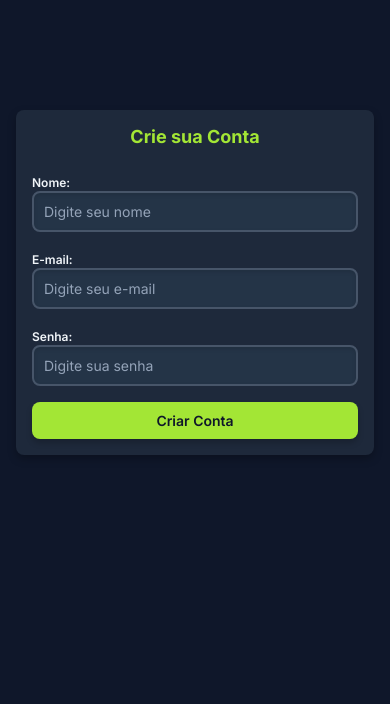
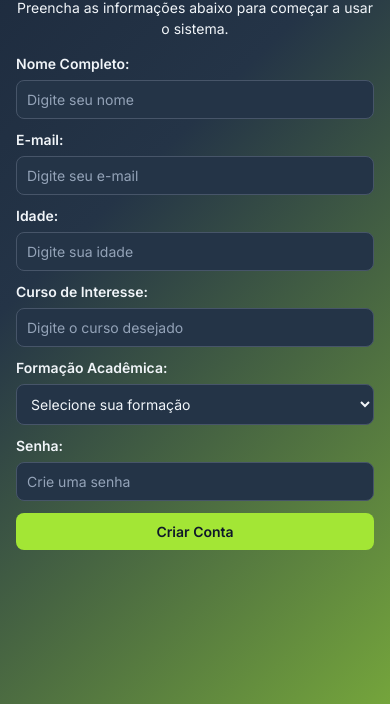
Before and after one commit to leonardomenezes7/aprendizagem, a plain HTML site: page usuario.html in a window 390 px wide. Shown: the part 140-844 px from the top of the page. Drawn offline with Linux system fonts and the light colour scheme.

Commit message:
first commiddddsst

```diff
--- a/usuario.css
+++ b/usuario.css
@@ -7,150 +7,189 @@
   box-sizing: border-box;
 
   font-family: 'Inter', sans-serif;
-  font-synthesis: none;
-  text-rendering: optimizeLegibility;
-  -webkit-font-smoothing: antialiased;
-  -moz-osx-font-smoothing: grayscale;
-  -webkit-text-size-adjust: 100%;
 }
 
+/* Fundo com Degradê Animado */
 body {
-  background-color: #0F172A; /* Fundo escuro */
+  background: linear-gradient(-45deg, #A3E635, #243447, #0F172A, #A3E635);
+  background-size: 200% 200%; /* Ajusta o tamanho do gradiente */
+  animation: gradient-animation 8s ease infinite; /* Ciclo mais curto para movimento mais rápido */
   color: #f1f5f9; /* Texto branco */
   display: flex;
-  align-items: center;
-  justify-content: center;
-  min-height: 100vh; /* Altura mínima para dispositivos menores */
-  padding: 16px; /* Espaçamento interno para evitar bordas coladas */
+  flex-direction: column;
+  min-height: 100vh;
+  padding-top: 80px; /* Espaço para o menu fixo */
 }
 
+/* Animação do Degradê */
+@keyframes gradient-animation {
+  0% {
+    background-position: 50% 0%; /* Foco no topo-central */
+  }
+  25% {
+    background-position: 50% 50%; /* Movimento para o centro */
+  }
+  50% {
+    background-position: 50% 100%; /* Foco no meio-inferior */
+  }
+  75% {
+    background-position: 50% 50%; /* Volta ao centro */
+  }
+  100% {
+    background-position: 50% 0%; /* Retorna ao topo-central */
+  }
+}
+
+/* Menu de Navegação */
+nav {
+  width: 100%;
+  background-color: #A3E635;
+  padding: 12px 16px;
+  position: fixed;
+  top: 0;
+  left: 0;
+  z-index: 1000;
+  box-shadow: 0 4px 6px rgba(0, 0, 0, 0.1);
+  display: flex;
+  justify-content: center;
+  gap: 32px;
+}
+
+nav a {
+  text-decoration: none;
+  font-size: 16px;
+  font-weight: 600;
+  color: #0F172A;
+  padding: 8px 16px;
+  border-radius: 6px;
+  transition: all 0.3s ease-in-out;
+}
+
+nav a:hover {
+  background-color: #0F172A;
+  color: #A3E635;
+}
+
+/* Conteúdo Principal */
 main {
-  width: 100%;
-  max-width: 400px;
-  background-color: #1e293b;
+  max-width: 600px;
+  margin: 0 auto;
   padding: 32px;
+  background-color: rgba(30, 41, 59, 0.95); /* Fundo semitransparente */
   border-radius: 12px;
   box-shadow: 0 4px 8px rgba(0, 0, 0, 0.25);
 }
 
-header {
-  margin-bottom: 24px;
+header h1 {
+  font-size: 28px;
+  font-weight: 700;
+  color: #A3E635;
   text-align: center;
+  margin-bottom: 12px;
 }
 
-header h1 {
-  font-size: 24px;
-  font-weight: 700;
-  color: #A3E635; /* Verde claro */
+header p {
+  text-align: center;
+  font-size: 16px;
+  margin-bottom: 24px;
+  line-height: 1.5;
 }
 
 /* Formulário */
 form {
   display: flex;
   flex-direction: column;
-  gap: 16px; /* Espaçamento entre inputs e botão */
+  gap: 16px;
+}
+
+.form-group {
+  display: flex;
+  flex-direction: column;
 }
 
 label {
   font-size: 14px;
   font-weight: 600;
-  color: #f1f5f9; /* Texto branco */
+  margin-bottom: 8px;
 }
 
-input[type="text"],
-input[type="email"],
-input[type="password"] {
-  width: 100%;
-  padding: 14px 16px;
-  font-size: 16px;
-  border: 2px solid #475569;
+input,
+select {
+  padding: 12px;
+  border: 1px solid #475569;
   border-radius: 8px;
   background-color: #243447;
   color: #f1f5f9;
-  outline: none;
-  transition: all 0.3s ease;
-  box-shadow: inset 0 2px 4px rgba(0, 0, 0, 0.1); /* Sombra interna */
+  font-size: 14px;
+  transition: all 0.3s ease-in-out;
 }
 
-input[type="text"]::placeholder,
-input[type="email"]::placeholder,
-input[type="password"]::placeholder {
+input::placeholder {
   color: #94a3b8; /* Placeholder em cinza claro */
 }
 
-input[type="text"]:focus,
-input[type="email"]:focus,
-input[type="password"]:focus {
-  border-color: #A3E635; /* Borda verde no foco */
-  background-color: #1e293b; /* Fundo escuro no foco */
-  box-shadow: 0 0 8px rgba(163, 230, 53, 0.4); /* Brilho verde suave no foco */
+input:focus,
+select:focus {
+  border-color: #A3E635; /* Verde claro no foco */
+  outline: none;
+  box-shadow: 0 0 8px rgba(163, 230, 53, 0.4); /* Sombra no foco */
 }
 
 /* Botão */
 button {
-  width: 100%;
-  padding: 14px 16px;
+  padding: 12px;
+  background-color: #A3E635;
+  color: #0F172A;
+  border: none;
+  border-radius: 8px;
   font-size: 16px;
   font-weight: 600;
-  text-align: center;
-  color: #0F172A; /* Texto escuro */
-  background-color: #A3E635; /* Fundo verde */
-  border: none;
-  border-radius: 8px;
   cursor: pointer;
-  transition: all 0.3s ease;
-  box-shadow: 0 4px 6px rgba(0, 0, 0, 0.2); /* Sombra */
+  transition: all 0.3s ease-in-out;
 }
 
 button:hover {
-  background-color: #8abd32; /* Verde mais claro no hover */
-  box-shadow: 0 6px 8px rgba(0, 0, 0, 0.3); /* Sombra maior no hover */
+  background-color: #8abd32;
 }
 
 button:active {
-  background-color: #6b9a2b; /* Verde mais escuro ao clicar */
-  box-shadow: 0 2px 4px rgba(0, 0, 0, 0.1);
+  background-color: #6b9a2b;
 }
 
 /* Responsividade */
 @media (max-width: 768px) {
+  body {
+    background-size: 300% 300%; /* Gradiente maior no mobile */
+    animation-duration: 12s; /* Movimento mais suave e destacado */
+  }
+
   main {
-    padding: 24px; /* Reduz o padding em telas menores */
-    border-radius: 10px;
+    background-color: transparent; /* Remove o fundo do formulário */
+    padding: 16px; /* Ajusta o espaçamento para telas menores */
+    box-shadow: none; /* Remove a sombra */
   }
 
   header h1 {
-    font-size: 20px; /* Reduz o tamanho do título */
+    font-size: 24px;
   }
 
-  input[type="text"],
-  input[type="email"],
-  input[type="password"],
+  header p {
+    font-size: 14px;
+    margin-bottom: 16px;
+  }
+
+  form {
+    gap: 12px; /* Reduz o espaçamento entre os campos */
+  }
+
+  input,
+  select {
+    font-size: 14px;
+    padding: 10px;
+  }
+
   button {
-    padding: 12px; /* Inputs e botão um pouco menores */
-    font-size: 14px; /* Texto menor */
+    font-size: 14px;
+    padding: 10px;
   }
 }
-
-@media (max-width: 480px) {
-  main {
-    padding: 16px; /* Ajusta ainda mais o padding */
-    border-radius: 8px;
-  }
-
-  header h1 {
-    font-size: 18px; /* Título menor em telas muito pequenas */
-  }
-
-  input[type="text"],
-  input[type="email"],
-  input[type="password"],
-  button {
-    padding: 10px; /* Inputs e botão mais compactos */
-    font-size: 14px; /* Texto menor */
-  }
-
-  label {
-    font-size: 12px; /* Texto menor nas labels */
-  }
-}
--- a/usuario.html
+++ b/usuario.html
@@ -12,11 +12,12 @@
     <main>
         <header>
             <h1>Crie sua Conta</h1>
+            <p>Preencha as informações abaixo para começar a usar o sistema.</p>
         </header>
 
         <form id="form-usuario">
             <div class="form-group">
-                <label for="nome">Nome:</label>
+                <label for="nome">Nome Completo:</label>
                 <input type="text" id="nome" placeholder="Digite seu nome" required>
             </div>
             <div class="form-group">
@@ -24,8 +25,26 @@
                 <input type="email" id="email" placeholder="Digite seu e-mail" required>
             </div>
             <div class="form-group">
+                <label for="idade">Idade:</label>
+                <input type="number" id="idade" placeholder="Digite sua idade" required>
+            </div>
+            <div class="form-group">
+                <label for="curso">Curso de Interesse:</label>
+                <input type="text" id="curso" placeholder="Digite o curso desejado">
+            </div>
+            <div class="form-group">
+                <label for="formacao">Formação Acadêmica:</label>
+                <select id="formacao" required>
+                    <option value="" disabled selected>Selecione sua formação</option>
+                    <option value="ensino-medio">Ensino Médio</option>
+                    <option value="graduacao">Graduação</option>
+                    <option value="pos-graduacao">Pós-Graduação</option>
+                    <option value="outros">Outros</option>
+                </select>
+            </div>
+            <div class="form-group">
                 <label for="senha">Senha:</label>
-                <input type="password" id="senha" placeholder="Digite sua senha" required>
+                <input type="password" id="senha" placeholder="Crie uma senha" required>
             </div>
             <button type="submit">Criar Conta</button>
         </form>
@@ -39,9 +58,12 @@
 
             const nome = document.getElementById('nome').value;
             const email = document.getElementById('email').value;
+            const idade = document.getElementById('idade').value;
+            const curso = document.getElementById('curso').value;
+            const formacao = document.getElementById('formacao').value;
 
             // Armazena os dados no Local Storage
-            localStorage.setItem('usuario', JSON.stringify({ nome, email }));
+            localStorage.setItem('usuario', JSON.stringify({ nome, email, idade, curso, formacao }));
 
             // Redireciona para a página Home
             window.location.href = 'home.html';
```
